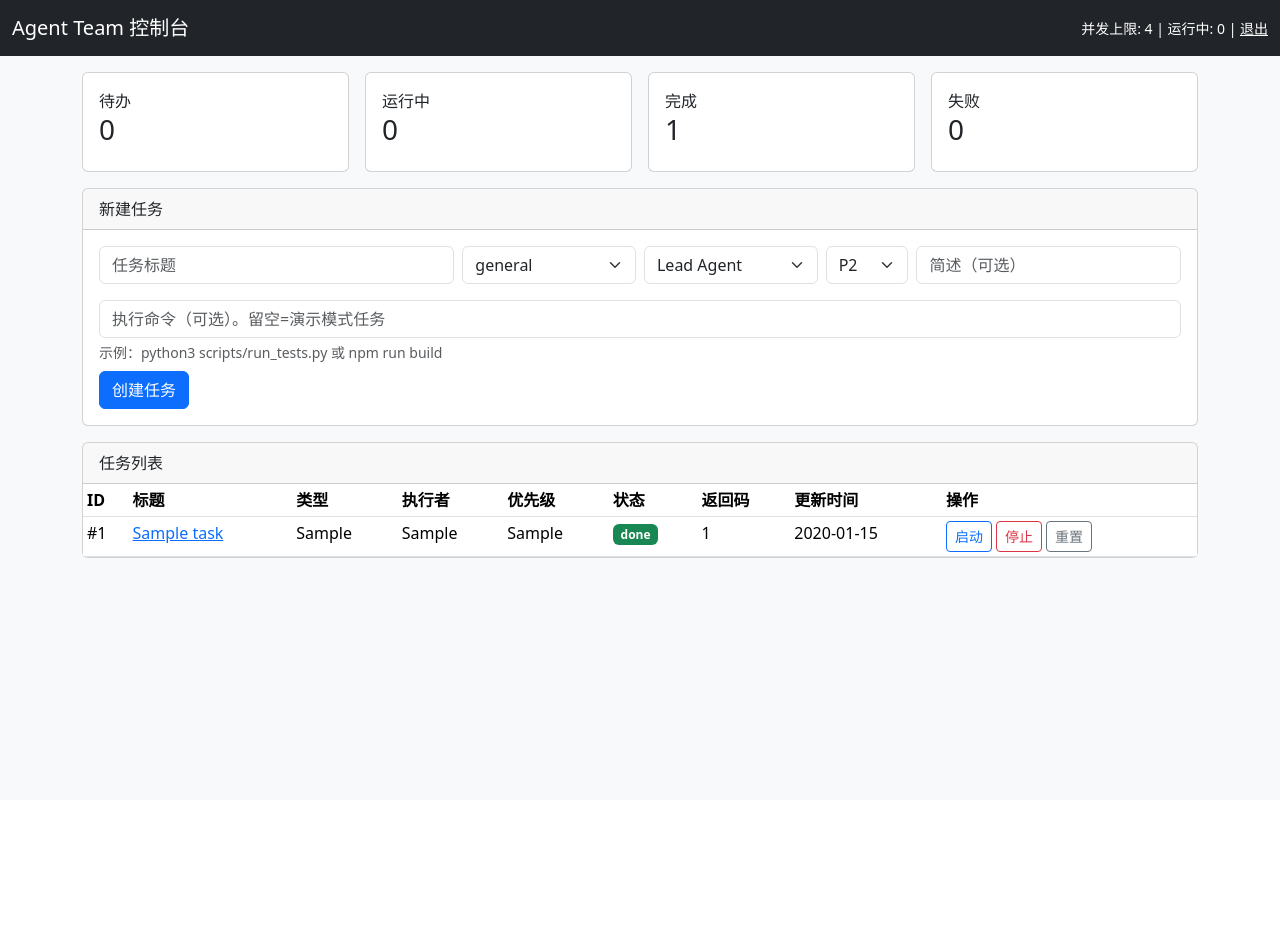
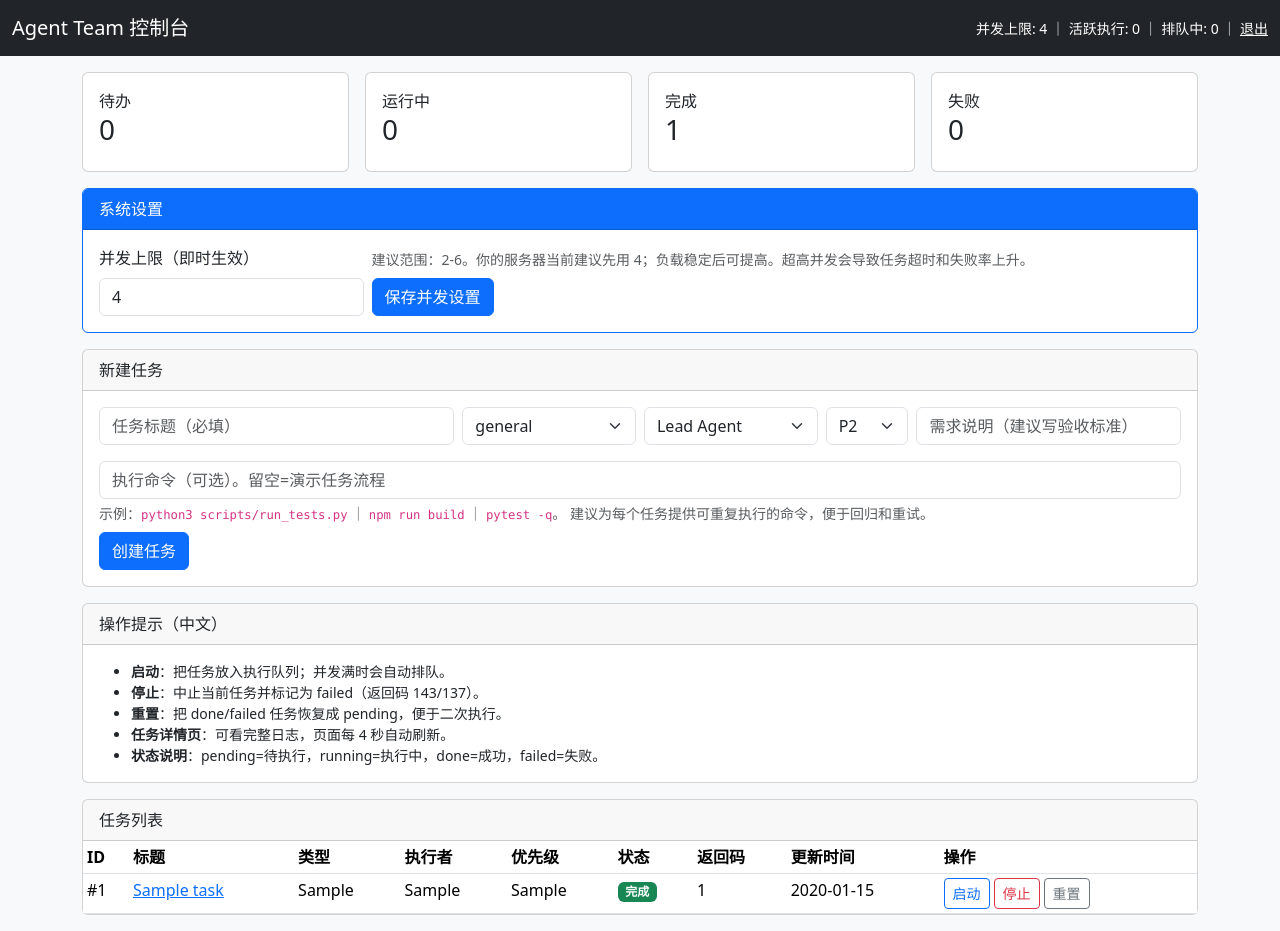
Before and after one commit to kelly-create/bot-skllis, a Flask app: page / in a window 1280 px wide. Before the commit the page ends 558 px from the top, so only its background shows below. Run offline with Flask 3, Linux system fonts and the light colour scheme; the visitor is signed in with stand-in values (Sample User, id 1); tables that the repository leaves empty hold one stand-in row (values such as "Sample post").

Commit message:
feat: add live concurrency control and improved Chinese UI hints

```diff
--- a/agent-team-console/app.py
+++ b/agent-team-console/app.py
@@ -16,7 +16,7 @@ ADMIN_USERNAME = os.getenv("ATC_ADMIN_USERNAME", "root")
 ADMIN_PASSWORD = os.getenv("ATC_ADMIN_PASSWORD", "k5348988")
 APP_SECRET = os.getenv("ATC_APP_SECRET", "change-me-now")
 WORKDIR = os.getenv("ATC_WORKDIR", BASE_DIR)
-MAX_CONCURRENT = int(os.getenv("ATC_MAX_CONCURRENT", "4"))
+DEFAULT_MAX_CONCURRENT = int(os.getenv("ATC_MAX_CONCURRENT", "4"))
 
 os.makedirs(os.path.dirname(DB_PATH), exist_ok=True)
 
@@ -24,7 +24,43 @@ app = Flask(__name__)
 app.secret_key = APP_SECRET
 
 running_processes = {}
-semaphore = threading.Semaphore(MAX_CONCURRENT)
+
+
+class ConcurrencyLimiter:
+    def __init__(self, limit: int):
+        self._limit = max(1, int(limit))
+        self._running = 0
+        self._lock = threading.Lock()
+        self._cond = threading.Condition(self._lock)
+
+    @contextmanager
+    def acquire(self):
+        with self._cond:
+            while self._running >= self._limit:
+                self._cond.wait(timeout=1)
+            self._running += 1
+        try:
+            yield
+        finally:
+            with self._cond:
+                self._running -= 1
+                self._cond.notify_all()
+
+    def set_limit(self, limit: int):
+        with self._cond:
+            self._limit = max(1, int(limit))
+            self._cond.notify_all()
+
+    def get_limit(self) -> int:
+        with self._lock:
+            return self._limit
+
+    def get_running(self) -> int:
+        with self._lock:
+            return self._running
+
+
+limiter = ConcurrencyLimiter(DEFAULT_MAX_CONCURRENT)
 
 
 def now_str():
@@ -74,6 +110,45 @@ def init_db():
             )
             """
         )
+        conn.execute(
+            """
+            CREATE TABLE IF NOT EXISTS app_settings (
+                key TEXT PRIMARY KEY,
+                value TEXT,
+                updated_at TEXT
+            )
+            """
+        )
+
+
+def get_setting(key: str, default_value: str = "") -> str:
+    with db_conn() as conn:
+        row = conn.execute("SELECT value FROM app_settings WHERE key=?", (key,)).fetchone()
+    if not row:
+        return default_value
+    return row["value"]
+
+
+def set_setting(key: str, value: str):
+    with db_conn() as conn:
+        conn.execute(
+            """
+            INSERT INTO app_settings(key, value, updated_at)
+            VALUES(?,?,?)
+            ON CONFLICT(key) DO UPDATE SET value=excluded.value, updated_at=excluded.updated_at
+            """,
+            (key, str(value), now_str()),
+        )
+
+
+def sync_runtime_settings():
+    raw = get_setting("max_concurrent", str(DEFAULT_MAX_CONCURRENT))
+    try:
+        val = max(1, min(16, int(raw)))
+    except Exception:
+        val = DEFAULT_MAX_CONCURRENT
+    set_setting("max_concurrent", str(val))
+    limiter.set_limit(val)
 
 
 def append_log(task_id: int, line: str):
@@ -113,15 +188,15 @@ def login_required(fn):
 def run_task(task_id: int):
     task = get_task(task_id)
     if not task:
+        running_processes.pop(task_id, None)
         return
 
-    with semaphore:
+    with limiter.acquire():
         update_task(task_id, status="running", started_at=now_str(), return_code=None)
-        append_log(task_id, f"[SYSTEM] 任务启动，worker 并发上限={MAX_CONCURRENT}")
+        append_log(task_id, f"[SYSTEM] 任务启动，当前并发上限={limiter.get_limit()}")
 
         cmd = (task["command"] or "").strip()
         if not cmd:
-            # 无命令时给一个可见进度流程，便于先用起来
             try:
                 for step in [
                     "Lead Agent 正在拆解任务...",
@@ -179,28 +254,33 @@ def run_task(task_id: int):
 
 def start_task(task_id: int):
     if task_id in running_processes:
-        return False, "任务已在运行"
+        return False, "任务已在运行或排队中"
     task = get_task(task_id)
     if not task:
         return False, "任务不存在"
     if task["status"] == "running":
         return False, "任务状态已是 running"
 
-    # None 表示“占位启动中”
     running_processes[task_id] = None
     t = threading.Thread(target=run_task, args=(task_id,), daemon=True)
     t.start()
-    return True, "已启动"
+    return True, "已启动（如并发已满会自动排队）"
 
 
 @app.before_request
 def _attach_globals():
-    g.max_concurrent = MAX_CONCURRENT
+    g.max_concurrent = limiter.get_limit()
+    g.active_workers = limiter.get_running()
 
 
 @app.route("/healthz")
 def healthz():
-    return {"ok": True, "time": now_str(), "maxConcurrent": MAX_CONCURRENT}
+    return {
+        "ok": True,
+        "time": now_str(),
+        "maxConcurrent": limiter.get_limit(),
+        "activeWorkers": limiter.get_running(),
+    }
 
 
 @app.route("/login", methods=["GET", "POST"])
@@ -237,7 +317,34 @@ def dashboard():
             "failed": conn.execute("SELECT COUNT(*) c FROM tasks WHERE status='failed'").fetchone()["c"],
         }
 
-    return render_template("dashboard.html", tasks=tasks, stats=stats, running_count=len(running_processes))
+    queue_count = max(0, len(running_processes) - limiter.get_running())
+    return render_template(
+        "dashboard.html",
+        tasks=tasks,
+        stats=stats,
+        running_count=len(running_processes),
+        queue_count=queue_count,
+    )
+
+
+@app.post("/settings/concurrency")
+@login_required
+def set_concurrency():
+    raw = (request.form.get("max_concurrent") or "").strip()
+    try:
+        val = int(raw)
+    except Exception:
+        flash("并发上限必须是数字（1-16）")
+        return redirect(url_for("dashboard"))
+
+    if val < 1 or val > 16:
+        flash("并发上限范围必须在 1-16")
+        return redirect(url_for("dashboard"))
+
+    set_setting("max_concurrent", str(val))
+    limiter.set_limit(val)
+    flash(f"并发上限已更新为 {val}（即时生效，无需重启）")
+    return redirect(url_for("dashboard"))
 
 
 @app.post("/tasks")
@@ -296,7 +403,6 @@ def retry_task(task_id: int):
 def stop_task(task_id: int):
     proc = running_processes.get(task_id)
     if proc is None and task_id in running_processes:
-        # 启动阶段占位
         running_processes.pop(task_id, None)
         update_task(task_id, status="failed", finished_at=now_str(), return_code=137)
         append_log(task_id, "[SYSTEM] 任务在启动阶段被停止")
@@ -343,6 +449,8 @@ def api_tasks():
 
 if __name__ == "__main__":
     init_db()
+    sync_runtime_settings()
     app.run(host="127.0.0.1", port=3100, debug=False)
 else:
     init_db()
+    sync_runtime_settings()
--- a/agent-team-console/templates/dashboard.html
+++ b/agent-team-console/templates/dashboard.html
@@ -3,7 +3,7 @@
 <head>
   <meta charset="utf-8" />
   <meta name="viewport" content="width=device-width, initial-scale=1" />
-  <title>Agent Team Console</title>
+  <title>Agent Team 控制台</title>
   <link href="https://cdn.jsdelivr.net/npm/bootstrap@5.3.3/dist/css/bootstrap.min.css" rel="stylesheet">
   <meta http-equiv="refresh" content="6">
 </head>
@@ -11,7 +11,10 @@
 <nav class="navbar navbar-dark bg-dark">
   <div class="container-fluid">
     <span class="navbar-brand">Agent Team 控制台</span>
-    <div class="text-white small">并发上限: {{ g.max_concurrent }} | 运行中: {{ running_count }} | <a class="text-white" href="{{ url_for('logout') }}">退出</a></div>
+    <div class="text-white small">
+      并发上限: {{ g.max_concurrent }} ｜ 活跃执行: {{ g.active_workers }} ｜ 排队中: {{ queue_count }} ｜
+      <a class="text-white" href="{{ url_for('logout') }}">退出</a>
+    </div>
   </div>
 </nav>
 
@@ -29,37 +32,69 @@
     <div class="col-md-3"><div class="card"><div class="card-body">失败 <h3>{{ stats.failed }}</h3></div></div></div>
   </div>
 
+  <div class="card mb-3 border-primary">
+    <div class="card-header bg-primary text-white">系统设置</div>
+    <div class="card-body">
+      <form class="row g-2 align-items-end" method="post" action="{{ url_for('set_concurrency') }}">
+        <div class="col-md-3">
+          <label class="form-label">并发上限（即时生效）</label>
+          <input type="number" class="form-control" min="1" max="16" name="max_concurrent" value="{{ g.max_concurrent }}" required>
+        </div>
+        <div class="col-md-9">
+          <div class="small text-muted mb-2">建议范围：2-6。你的服务器当前建议先用 4；负载稳定后可提高。超高并发会导致任务超时和失败率上升。</div>
+          <button class="btn btn-primary">保存并发设置</button>
+        </div>
+      </form>
+    </div>
+  </div>
+
   <div class="card mb-3">
     <div class="card-header">新建任务</div>
     <div class="card-body">
       <form method="post" action="{{ url_for('create_task') }}">
         <div class="row g-2">
-          <div class="col-md-4"><input class="form-control" name="title" placeholder="任务标题" required /></div>
+          <div class="col-md-4"><input class="form-control" name="title" placeholder="任务标题（必填）" required /></div>
           <div class="col-md-2">
-            <select class="form-select" name="task_type">
+            <select class="form-select" name="task_type" title="任务类型">
               <option>backend</option><option>frontend</option><option>qa</option><option>release</option>
-              <option>research</option><option>db</option><option>ops</option><option selected>general</option>
+              <option>research</option><option>db</option><option>ops</option><option>debug</option><option>docs</option><option selected>general</option>
             </select>
           </div>
           <div class="col-md-2">
-            <select class="form-select" name="assignee">
+            <select class="form-select" name="assignee" title="执行角色">
               <option>Lead Agent</option><option>@backend-integrator</option><option>@frontend-polisher</option>
-              <option>@qa-engineer</option><option>@release-manager</option>
+              <option>@qa-engineer</option><option>@release-manager</option><option>@research-analyst</option>
             </select>
           </div>
           <div class="col-md-1">
             <select class="form-select" name="priority"><option>P0</option><option>P1</option><option selected>P2</option><option>P3</option></select>
           </div>
-          <div class="col-md-3"><input class="form-control" name="description" placeholder="简述（可选）" /></div>
+          <div class="col-md-3"><input class="form-control" name="description" placeholder="需求说明（建议写验收标准）" /></div>
         </div>
         <div class="row g-2 mt-2">
           <div class="col-12">
-            <input class="form-control" name="command" placeholder="执行命令（可选）。留空=演示模式任务" />
-            <div class="form-text">示例：python3 scripts/run_tests.py 或 npm run build</div>
+            <input class="form-control" name="command" placeholder="执行命令（可选）。留空=演示任务流程" />
+            <div class="form-text">
+              示例：<code>python3 scripts/run_tests.py</code> ｜ <code>npm run build</code> ｜ <code>pytest -q</code>。
+              建议为每个任务提供可重复执行的命令，便于回归和重试。
+            </div>
           </div>
         </div>
         <button class="btn btn-primary mt-2">创建任务</button>
       </form>
+    </div>
+  </div>
+
+  <div class="card mb-3">
+    <div class="card-header">操作提示（中文）</div>
+    <div class="card-body small">
+      <ul class="mb-0">
+        <li><b>启动</b>：把任务放入执行队列；并发满时会自动排队。</li>
+        <li><b>停止</b>：中止当前任务并标记为 failed（返回码 143/137）。</li>
+        <li><b>重置</b>：把 done/failed 任务恢复成 pending，便于二次执行。</li>
+        <li><b>任务详情页</b>：可看完整日志，页面每 4 秒自动刷新。</li>
+        <li><b>状态说明</b>：pending=待执行，running=执行中，done=成功，failed=失败。</li>
+      </ul>
     </div>
   </div>
 
@@ -77,10 +112,10 @@
             <td>{{ t.assignee }}</td>
             <td>{{ t.priority }}</td>
             <td>
-              {% if t.status == 'running' %}<span class="badge bg-warning text-dark">running</span>
-              {% elif t.status == 'done' %}<span class="badge bg-success">done</span>
-              {% elif t.status == 'failed' %}<span class="badge bg-danger">failed</span>
-              {% else %}<span class="badge bg-secondary">pending</span>{% endif %}
+              {% if t.status == 'running' %}<span class="badge bg-warning text-dark">运行中</span>
+              {% elif t.status == 'done' %}<span class="badge bg-success">完成</span>
+              {% elif t.status == 'failed' %}<span class="badge bg-danger">失败</span>
+              {% else %}<span class="badge bg-secondary">待办</span>{% endif %}
             </td>
             <td>{{ t.return_code if t.return_code is not none else '-' }}</td>
             <td>{{ t.updated_at }}</td>
--- a/agent-team-console/templates/login.html
+++ b/agent-team-console/templates/login.html
@@ -3,14 +3,15 @@
 <head>
   <meta charset="utf-8" />
   <meta name="viewport" content="width=device-width, initial-scale=1" />
-  <title>Agent Team Console - 登录</title>
+  <title>Agent Team 控制台 - 登录</title>
   <link href="https://cdn.jsdelivr.net/npm/bootstrap@5.3.3/dist/css/bootstrap.min.css" rel="stylesheet">
 </head>
 <body class="bg-light">
   <div class="container" style="max-width:420px;margin-top:10vh;">
     <div class="card shadow-sm">
       <div class="card-body p-4">
-        <h4 class="mb-3">Agent Team 控制台</h4>
+        <h4 class="mb-2">Agent Team 控制台</h4>
+        <div class="text-muted small mb-3">登录后可创建任务、调整并发、查看实时日志。</div>
         {% with messages = get_flashed_messages() %}
           {% if messages %}
             <div class="alert alert-warning py-2">{{ messages[0] }}</div>
--- a/agent-team-console/templates/task_detail.html
+++ b/agent-team-console/templates/task_detail.html
@@ -11,7 +11,10 @@
 <div class="container py-3">
   <a href="{{ url_for('dashboard') }}">← 返回任务面板</a>
   <h4 class="mt-2">#{{ task.id }} {{ task.title }}</h4>
-  <div class="small text-muted mb-2">状态: {{ task.status }} | 优先级: {{ task.priority }} | 执行者: {{ task.assignee }} | 返回码: {{ task.return_code if task.return_code is not none else '-' }}</div>
+  <div class="small text-muted mb-2">
+    状态: {{ task.status }} ｜ 优先级: {{ task.priority }} ｜ 执行者: {{ task.assignee }} ｜ 返回码: {{ task.return_code if task.return_code is not none else '-' }}
+  </div>
+  <div class="alert alert-secondary py-2 small">日志每 4 秒自动刷新。若日志长时间不变，可返回面板检查是否处于排队状态或已失败。</div>
   <div class="card">
     <div class="card-header">执行日志（自动刷新）</div>
     <div class="card-body" style="background:#111;color:#ddd;font-family:ui-monospace, SFMono-Regular, Menlo, Monaco, Consolas, monospace; white-space:pre-wrap; max-height:70vh; overflow:auto;">
```
